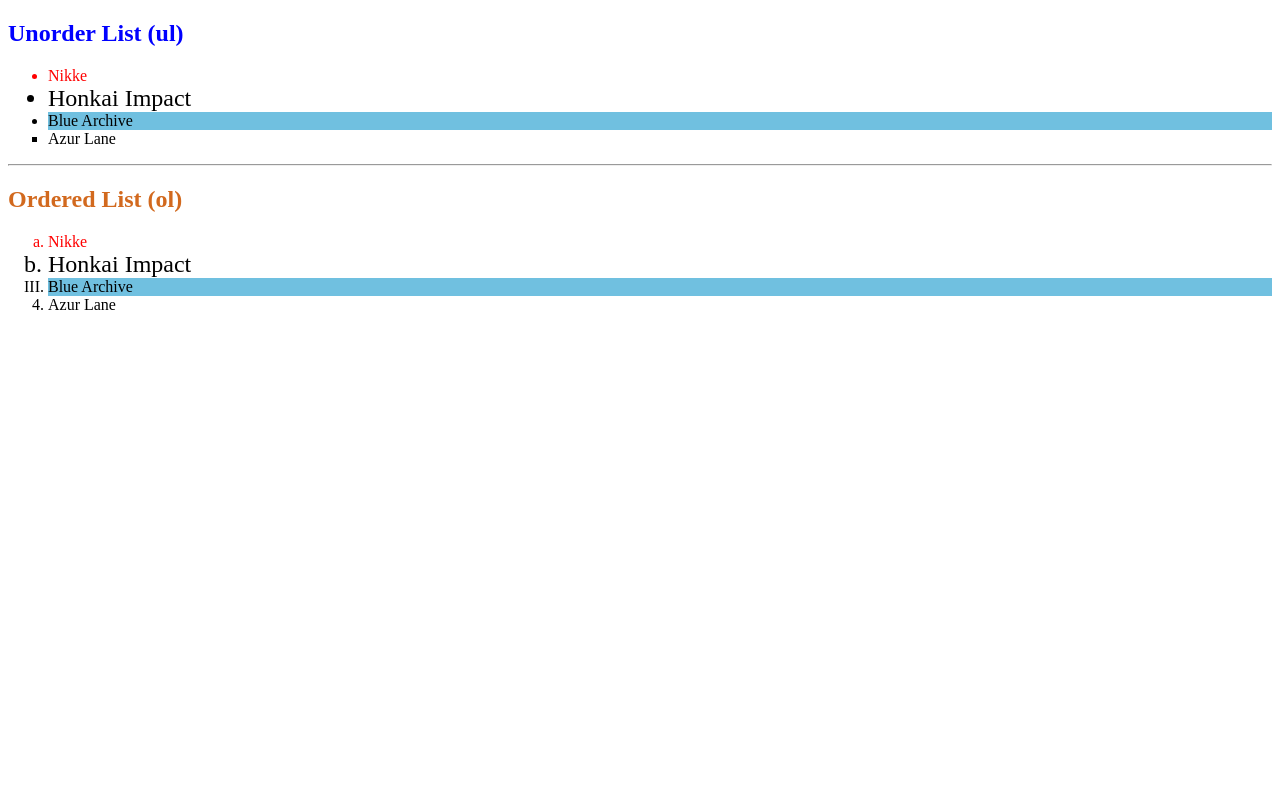
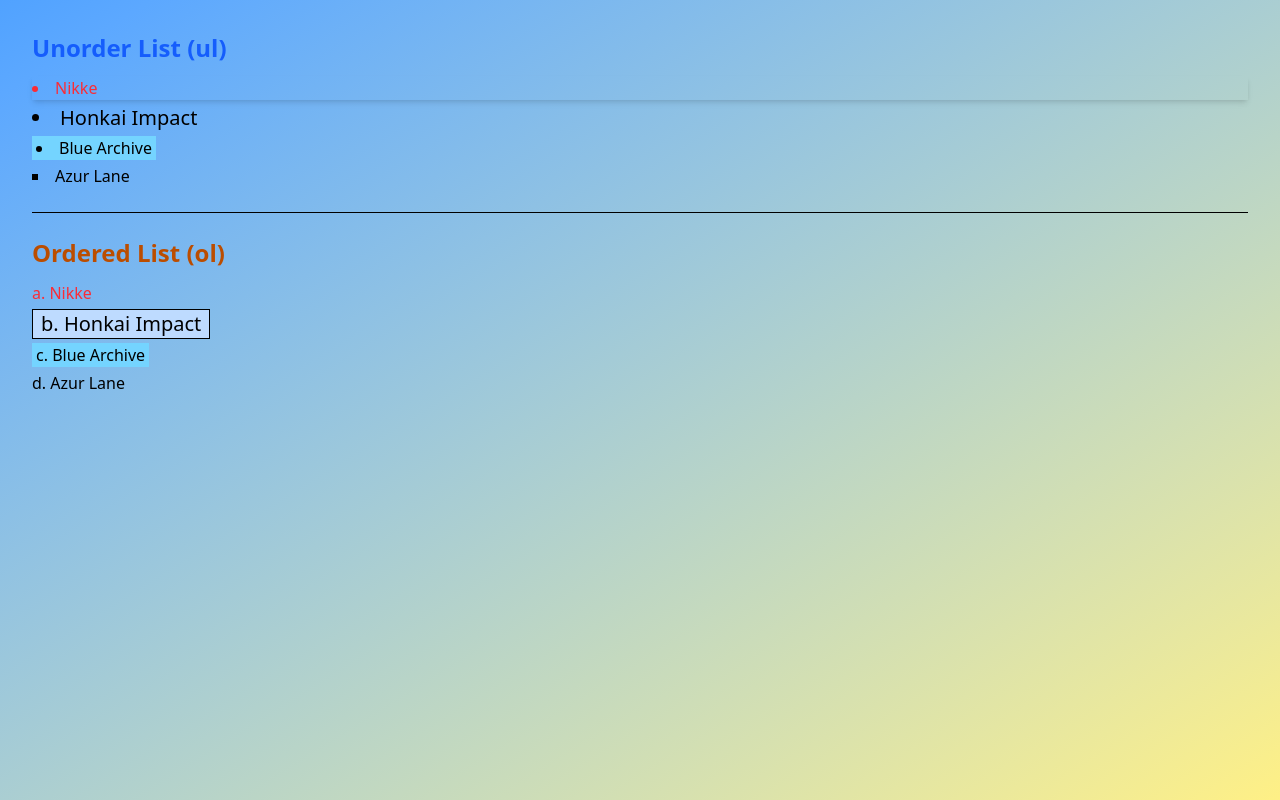
Before and after one commit to SenHayato/RevoU_CodingCamp, a plain HTML site: page list.html in a window 1280 px wide. Drawn offline with nearby package versions, Linux system fonts and the light colour scheme.

Commit message:
Update list.html

```diff
--- a/list.html
+++ b/list.html
@@ -4,22 +4,23 @@
     <meta charset="UTF-8">
     <meta name="viewport" content="width=device-width, initial-scale=1.0">
     <title>List</title>
+    <script src="https://cdn.jsdelivr.net/npm/@tailwindcss/browser@4"></script>
 </head>
-<body>
-    <h2 style="color: blue;">Unorder List (ul)</h2>
-    <ul>
-        <li style="color: red;">Nikke</li>
-        <li style="font-size:x-large;">Honkai Impact</li>
-        <li style="background-color:rgb(112, 192, 224);">Blue Archive</li>
-        <li type="square">Azur Lane</li>
+<body class="p-8 font-sans min-h-screen bg-gradient-to-br from-blue-400 to-yellow-200">
+    <h2 class="text-blue-600 text-2xl font-bold mb-3">Unorder List (ul)</h2>
+    <ul class="list-disc list-inside space-y-1 mb-6">
+        <li class="text-red-500 shadow-md">Nikke</li>
+        <li class="text-xl">Honkai Impact</li>
+        <li class="bg-sky-300 w-fit px-1">Blue Archive</li>
+        <li class="list-[square]">Azur Lane</li>
     </ul>
-    <hr>
-    <h2 style="color: chocolate;">Ordered List (ol)</h2>
-    <ol type="a">
-         <li style="color: red;">Nikke</li>
-        <li style="font-size:x-large;">Honkai Impact</li>
-        <li type="I"style="background-color:rgb(112, 192, 224);">Blue Archive</li>
-        <li type="1">Azur Lane</li>
+    <hr class="mb-6">
+    <h2 class="text-amber-700 text-2xl font-bold mb-3">Ordered List (ol)</h2>
+    <ol class="list-[lower-alpha] list-inside space-y-1">
+        <li class="text-red-500">Nikke</li>
+        <li class="text-xl border bg-blue-200 w-fit px-2">Honkai Impact</li>
+        <li class="bg-sky-300 w-fit px-1">Blue Archive</li>
+        <li>Azur Lane</li>
     </ol>
 </body>
 </html>
```
